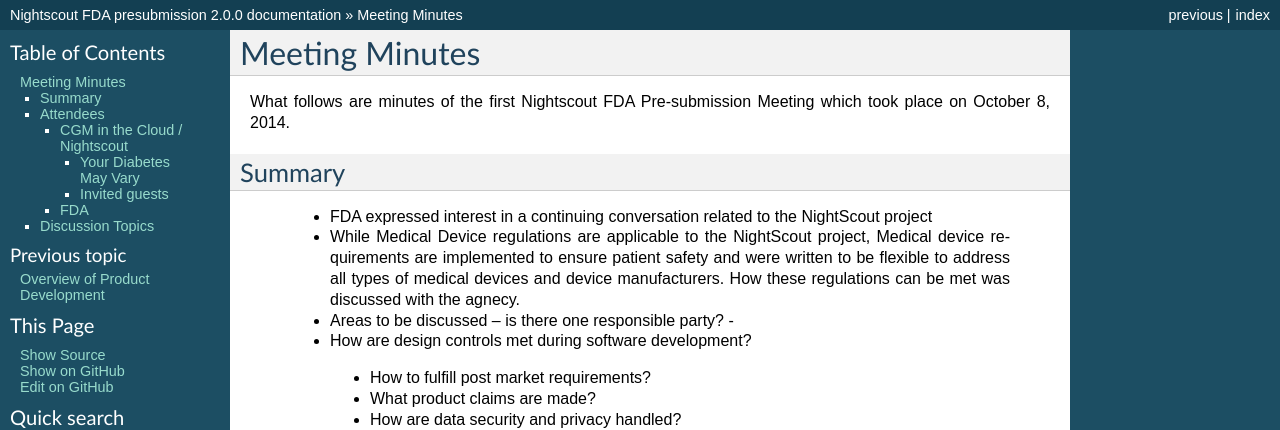
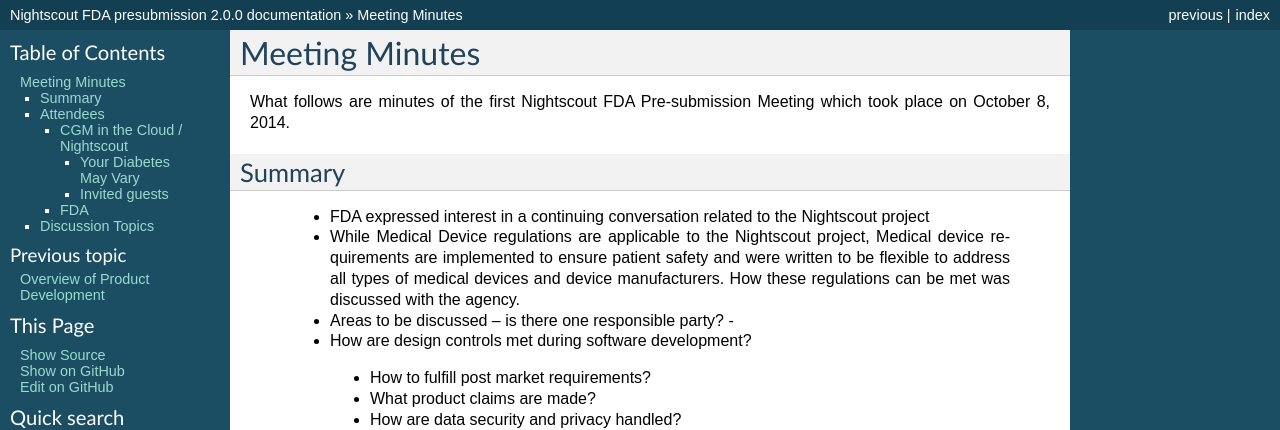
Before and after one commit to nightscout/fda-presubmission, a Sphinx documentation site: the page built from source/07-minutes.rst, in a window 1280 px wide and 900 px high. Shown: the top 430 px of the window. Built offline with Sphinx 7.4.7, drawn with Linux system fonts in a browser that asks for light colours; formulas are drawn with MathJax 3; pages that are not in the unit, such as notebooks, are missing from menus; some of the changed text lies outside the part shown.

Commit message:
fix some typos/dedupe meeting minutes

```diff
--- a/source/07-minutes.rst
+++ b/source/07-minutes.rst
@@ -7,12 +7,12 @@
 Summary
 -------
   *  FDA expressed interest in a continuing conversation related to
-     the NightScout project
-  *  While Medical Device regulations are applicable to the NightScout
+     the Nightscout project
+  *  While Medical Device regulations are applicable to the Nightscout
      project, Medical device requirements are implemented to ensure
      patient safety and were written to be flexible to address all
      types of medical devices and device manufacturers.
-     How these regulations can be met was discussed with the agnecy.
+     How these regulations can be met was discussed with the agency.
   *  Areas to be discussed – is there one responsible party? -
   *  How are design controls met during software development?
     - How to fulfill post market requirements?
```
Also changed, not shown: other parts of source/07-minutes.rst (+0 -7 lines).
